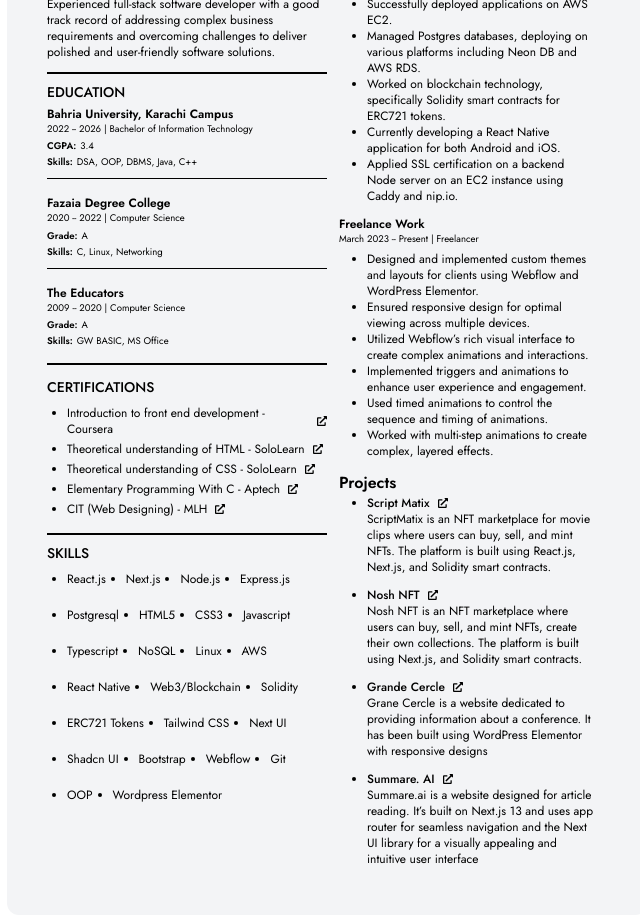
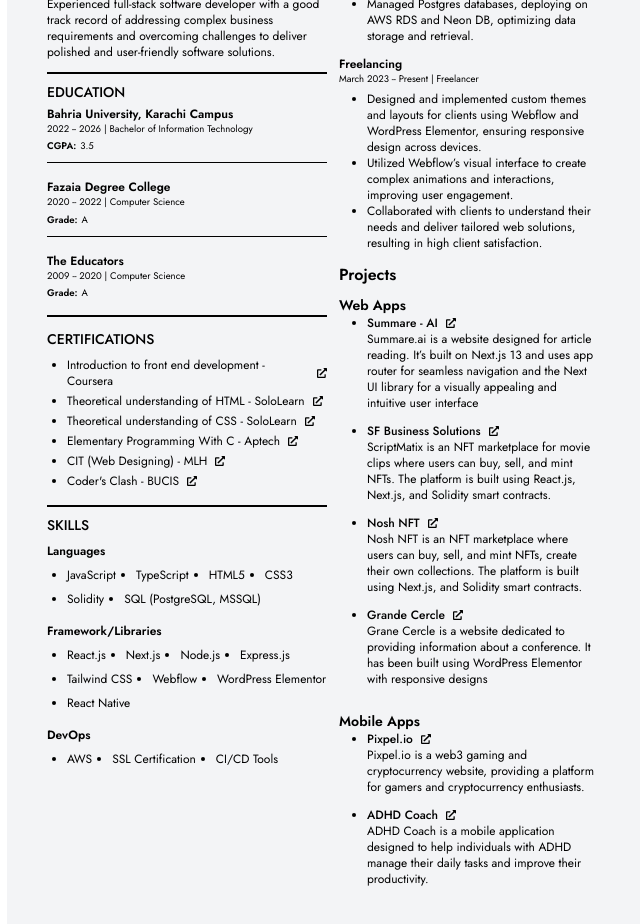
Before and after one commit to qureshikaif/my-resume, a Next.js app: page / in a window 1280 px wide. Shown: the part 380-1304 px from the top of the page, without its empty margins (313-953 px from the left). Built offline with nearby package versions, Linux system fonts and the light colour scheme.

Commit message:
chore: added new content and layout changes

```diff
--- a/app/page.tsx
+++ b/app/page.tsx
@@ -3,6 +3,7 @@
 import { title } from "process";
 import Divider from "./components/Divider";
 import { FaExternalLinkAlt } from "react-icons/fa";
+import { url } from "inspector";
 
 const links = [
   {
@@ -11,9 +12,9 @@
     url: "https://linkedin.com/in/mohammad-kaif-qureshi-77052a1a5/",
   },
   {
-    title: "Github:",
-    value: "QureshiKaif",
-    url: "https://github.com/qureshikaif",
+    title: "Email:",
+    value: "kaifqureshi.dev@gmail.com",
+    url: "mailto:kaifqureshi.dev@gmail.com",
   },
   {
     title: "Upwork:",
@@ -21,14 +22,14 @@
     url: "https://www.upwork.com/freelancers/~01dcfe9b5f254cca69",
   },
   {
-    title: "Email:",
-    value: "kaifqureshi.dev@gmail.com",
-    url: "mailto:kaifqureshi.dev@gmail.com",
-  },
-  {
     title: "Phone:",
     value: "+923182345206",
     url: "tel:+923182345206",
+  },
+  {
+    title: "Github:",
+    value: "QureshiKaif",
+    url: "https://github.com/qureshikaif",
   },
 ];
 
@@ -38,7 +39,7 @@
     date: "2022 -- 2026",
     degree: "Bachelor of Information Technology",
     titleOne: "CGPA:",
-    titleOneValue: "3.4",
+    titleOneValue: "3.5",
     titleTwo: "Skills:",
     titleTwoValue: "DSA, OOP, DBMS, Java, C++",
   },
@@ -83,79 +84,66 @@
     name: "CIT (Web Designing) - MLH",
     url: "https://drive.google.com/file/d/1AK_re7r0VUxKixzOSGxZsxl6J-8vPaWb/view?usp=drive_link",
   },
+  {
+    name: "Coder's Clash - BUCIS",
+    url: "https://drive.google.com/file/d/1gI4aNP7Ytrcosb1pjO3Bix9qSZYdQQX_/view?usp=drivesdk",
+  },
 ];
 
-const skills = [
+const skills = {
+  devops: ["AWS", "SSL Certification", "CI/CD Tools"],
+  languages: [
+    "JavaScript",
+    "TypeScript",
+    "HTML5",
+    "CSS3",
+    "Solidity",
+    "SQL (PostgreSQL, MSSQL)",
+  ],
+  frameworks: [
     "React.js",
     "Next.js",
     "Node.js",
     "Express.js",
-  "Postgresql",
-  "HTML5",
-  "CSS3",
-  "Javascript",
-  "Typescript",
-  "NoSQL",
-  "Linux",
-  "AWS",
+    "Tailwind CSS",
+    "Webflow",
+    "WordPress Elementor",
     "React Native",
-  "Web3/Blockchain",
-  "Solidity",
-  "ERC721 Tokens",
-  "Tailwind CSS",
-  "Next UI",
-  "Shadcn UI",
-  "Bootstrap",
-  "Webflow",
-  "Git",
-  "OOP",
-  "Wordpress Elementor",
-];
+  ],
+};
 
 const experiences = [
   {
     name: "Cubicus.io",
-    date: "August 2023 -- Present",
+    date: "July 2023 -- July 2024",
     designation: "Junior Full Stack Developer",
     list: [
-      {
-        one: "Developed beautiful front-end interfaces using React.js and Next.js.",
-        two: "Leveraged Next.js for improved SEO performance.",
-        three:
-          "Built scalable back-end systems using Node.js and Express server.",
-        four: "Successfully deployed applications on AWS EC2.",
-        five: "Managed Postgres databases, deploying on various platforms including Neon DB and AWS RDS.",
-        six: "Worked on blockchain technology, specifically Solidity smart contracts for ERC721 tokens.",
-        seven:
-          "Currently developing a React Native application for both Android and iOS.",
-        eight:
-          "Applied SSL certification on a backend Node server on an EC2 instance using Caddy and nip.io.",
-      },
+      "Developed responsive front-end interfaces using React.js and Next.js, enhancing user experience and engagement.",
+      "Built and maintained scalable back-end systems with Node.js and Express, ensuring high performance and availability.",
+      "Managed Postgres databases, deploying on AWS RDS and Neon DB, optimizing data storage and retrieval.",
     ],
   },
   {
-    name: "Freelance Work",
+    name: "Freelancing",
     date: "March 2023 -- Present",
     designation: "Freelancer",
     list: [
-      {
-        one: "Designed and implemented custom themes and layouts for clients using Webflow and WordPress Elementor.",
-        two: "Ensured responsive design for optimal viewing across multiple devices.",
-        three:
-          "Utilized Webflow’s rich visual interface to create complex animations and interactions.",
-        four: "Implemented triggers and animations to enhance user experience and engagement.",
-        five: "Used timed animations to control the sequence and timing of animations.",
-        six: "Worked with multi-step animations to create complex, layered effects.",
-        seven: "",
-        eight: "",
-      },
+      "Designed and implemented custom themes and layouts for clients using Webflow and WordPress Elementor, ensuring responsive design across devices.",
+      "Utilized Webflow’s visual interface to create complex animations and interactions, improving user engagement.",
+      "Collaborated with clients to understand their needs and deliver tailored web solutions, resulting in high client satisfaction.",
     ],
   },
 ];
 
-const projects = [
+const webProjects = [
   {
-    name: "Script Matix",
+    name: "Summare - AI",
+    description:
+      "Summare.ai is a website designed for article reading. It’s built on Next.js 13 and uses app router for seamless navigation and the Next UI library for a visually appealing and intuitive user interface",
+    url: "https://summare.ai",
+  },
+  {
+    name: "SF Business Solutions",
     description:
       "ScriptMatix is an NFT marketplace for movie clips where users can buy, sell, and mint NFTs. The platform is built using React.js, Next.js, and Solidity smart contracts.",
     url: "https://nft-marketplace-exl5.vercel.app",
@@ -172,11 +160,20 @@
       "Grane Cercle is a website dedicated to providing information about a conference. It has been built using WordPress Elementor with responsive designs",
     url: "https://grandcercle.asban.dev",
   },
+];
+
+const mobileProjects = [
   {
-    name: "Summare. AI",
+    name: "Pixpel.io",
     description:
-      "Summare.ai is a website designed for article reading. It’s built on Next.js 13 and uses app router for seamless navigation and the Next UI library for a visually appealing and intuitive user interface",
-    url: "https://summare.ai",
+      "Pixpel.io is a web3 gaming and cryptocurrency website, providing a platform for gamers and cryptocurrency enthusiasts.",
+    url: "https://pixpel.io",
+  },
+  {
+    name: "ADHD Coach",
+    description:
+      "ADHD Coach is a mobile application designed to help individuals with ADHD manage their daily tasks and improve their productivity.",
+    url: "https://adhdcoach.app",
   },
 ];
 
@@ -205,7 +202,7 @@
               >
                 <h1 className="text-xs font-semibold w-1/6">{link.title}</h1>
                 <div className="flex items-center flex-grow space-x-2">
-                  <h1 className="text-xs text-left">{link.value}</h1>
+                  <h1 className="text-xs text-left ">{link.value}</h1>
                   <Link href={link.url} className="text-xs">
                     <FaExternalLinkAlt size={10} />
                   </Link>
@@ -236,10 +233,6 @@
                       <span className="font-semibold mr-1">{edu.titleOne}</span>
                       {edu.titleOneValue}
                     </li>
-                    <li className="flex space-x-2 text-xsm">
-                      <span className="font-semibold mr-1">{edu.titleTwo}</span>
-                      {edu.titleTwoValue}
-                    </li>
                   </ul>
                   {index !== education.length - 1 && (
                     <Divider className="my-2 h-[1px]" />
@@ -264,13 +257,36 @@
             <Divider className="my-2 h-[2px]" />
             <div>
               <h1 className="uppercase text-sm font-medium my-2">Skills</h1>
-              <ul className="flex gap-y-5 gap-x-5 flex-wrap list-disc ps-5 pe-5">
-                {skills.map((skills, index) => (
+              <div className="mb-4">
+                <h2 className="text-xs font-semibold">Languages</h2>
+                <ul className="flex gap-y-2 flex-wrap list-disc ps-5 gap-x-5 mt-2">
+                  {skills.languages.map((skill, index) => (
                     <li className="text-xs" key={index}>
-                    {skills}
+                      {skill}
                     </li>
                   ))}
                 </ul>
+              </div>
+              <div className="mb-4">
+                <h2 className="text-xs font-semibold">Framework/Libraries</h2>
+                <ul className="flex gap-y-2 gap-x-5 flex-wrap list-disc ps-5 mt-2">
+                  {skills.frameworks.map((skill, index) => (
+                    <li className="text-xs" key={index}>
+                      {skill}
+                    </li>
+                  ))}
+                </ul>
+              </div>
+              <div className="mb-4">
+                <h2 className="text-xs font-semibold">DevOps</h2>
+                <ul className="flex gap-y-2 gap-x-5 flex-wrap list-disc ps-5 mt-2">
+                  {skills.devops.map((skill, index) => (
+                    <li className="text-xs" key={index}>
+                      {skill}
+                    </li>
+                  ))}
+                </ul>
+              </div>
             </div>
           </div>
           <div className="w-1/2 h-full mt-2 px-3">
@@ -283,26 +299,39 @@
                     {experience.date} | {experience.designation}
                   </p>
                 </div>
+                <ul className="text-xs list-disc pl-7">
                   {experience.list.map((list, index) => (
-                  <ul key={index} className="text-xs list-disc pl-7">
-                    <li>{list.one}</li>
-                    <li>{list.two}</li>
-                    <li>{list.three}</li>
-                    <li>{list.four}</li>
-                    <li>{list.five}</li>
-                    <li>{list.six}</li>
-                    {list.seven && <li>{list.seven}</li>}
-                    {list.eight && <li>{list.eight}</li>}
+                    <li key={index} className="text-xs">
+                      {list}
+                    </li>
+                  ))}
                 </ul>
-                ))}
                 <div className="h-2"></div>
               </div>
             ))}
             <div>
               <div>
                 <h1 className="font-semibold">Projects</h1>
+                <h2 className="text-sm font-semibold mt-2">Web Apps</h2>
                 <ul className="list-disc pl-7 space-y-1">
-                  {projects.map((project, index) => (
+                  {webProjects.map((project, index) => (
+                    <div key={index}>
+                      <li className="text-xs font-medium">
+                        <p className="flex items-center">
+                          {project.name}
+                          <Link href={project.url} className="ml-2">
+                            <FaExternalLinkAlt href={project.url} size={10} />
+                          </Link>
+                        </p>
+                      </li>
+                      <p className="text-xs">{project.description}</p>
+                      <div className="h-2"></div>
+                    </div>
+                  ))}
+                </ul>
+                <h2 className="text-sm font-semibold mt-4">Mobile Apps</h2>
+                <ul className="list-disc pl-7 space-y-1">
+                  {mobileProjects.map((project, index) => (
                     <div key={index}>
                       <li className="text-xs font-medium">
                         <p className="flex items-center">
--- a/package.json
+++ b/package.json
@@ -3,7 +3,7 @@
   "version": "0.1.0",
   "private": true,
   "scripts": {
-    "dev": "next dev",
+    "dev": "next dev --turbo",
     "build": "next build",
     "start": "next start",
     "lint": "next lint"
```
Lines whose indentation alone changed are shown as unchanged.
